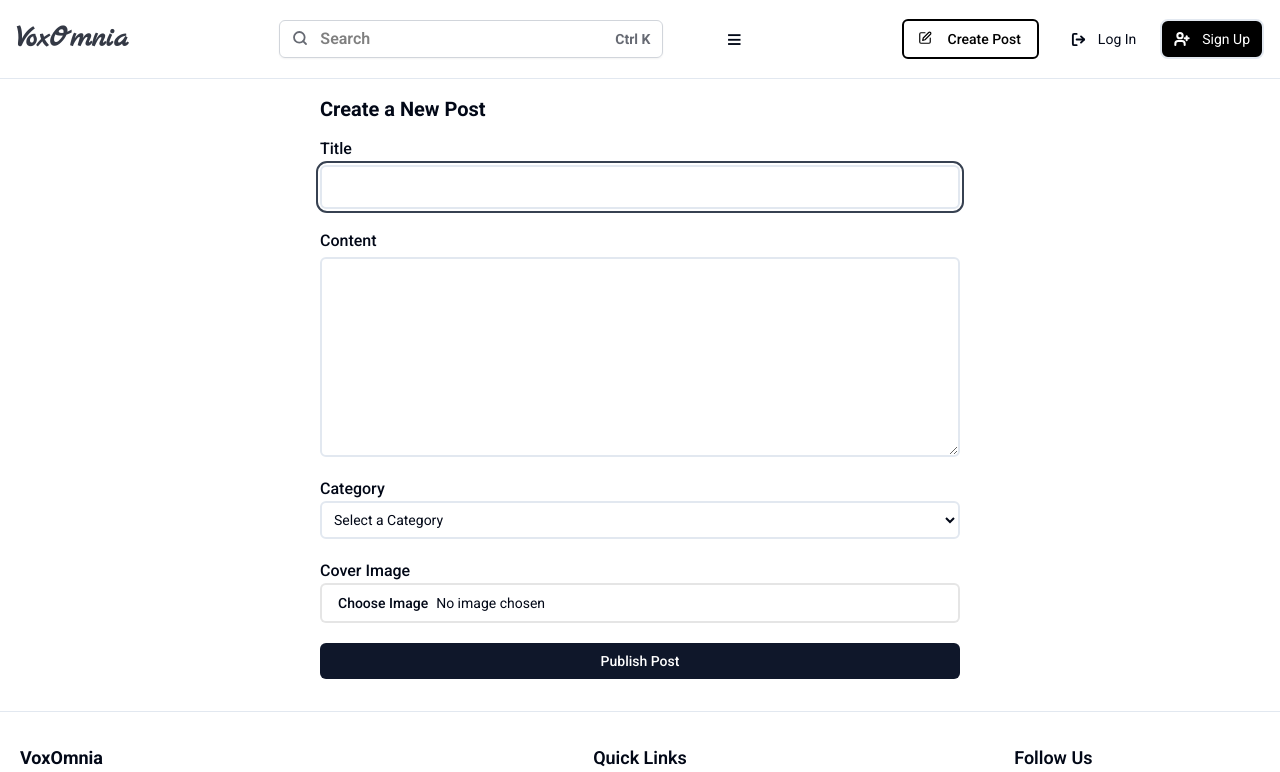
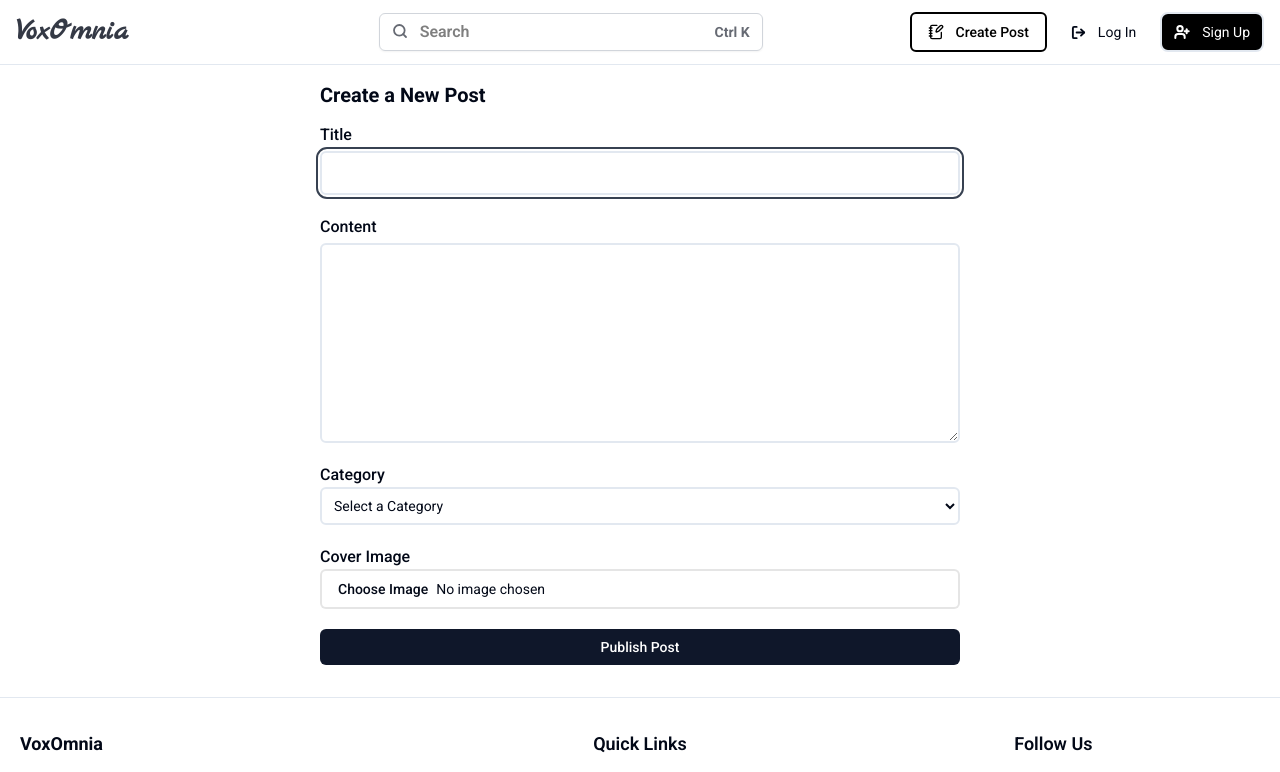
Before and after one commit to A-7amid/blog, a React (Vite) app: page /new in a window 1280 px wide. Shown: the top 772 px of the page. Built offline with nearby package versions, Linux system fonts and the light colour scheme; a web font is replaced by a local one.

Commit message:
Navbar design on mobile

```diff
--- a/src/Components/Navbar.jsx
+++ b/src/Components/Navbar.jsx
@@ -1,7 +1,14 @@
 import { useEffect, useRef, useState } from "react";
 import { Link } from "react-router-dom";
 import { usePosts } from "../context/posts.context";
-import { LogOut, Search, UserPlus, X } from "lucide-react";
+import {
+  AlignJustify,
+  LogOut,
+  NotebookPen,
+  Search,
+  UserPlus,
+  X,
+} from "lucide-react";
 import {
   Sheet,
   SheetContent,
@@ -10,9 +17,10 @@ import {
   SheetTitle,
   SheetTrigger,
 } from "@/components/ui/sheet";
+import { cn } from "../utils/clsx";
 
 const Navbar = () => {
-  const { searchPost, handleSearch } = usePosts();
+  const { handleSearch } = usePosts();
 
   const [isShown, setIsShown] = useState(false);
   const [inputValue, setInputValue] = useState("");
@@ -58,8 +66,7 @@ const Navbar = () => {
             VoxOmnia
           </h3>
         </Link>
-        <label className="relative select-none cursor-text sm:block hidden">
-          <div className="focus:outline-blue-600 px-3 justify-between sm:items-center sm:-mr-24 md:w-96 w-44 flex shadow-sm hover:shadow-md border border-gray-300 duration-300 outline-slate-300 mx-2 font-normal py-[6px] rounded-md">
+        <div className="focus:outline-blue-600 px-3 hidden justify-between sm:items-center sm:-mr-24 md:w-96 w-44 sm:flex shadow-sm hover:shadow-md border border-gray-300 duration-300 outline-slate-300 mx-2 font-normal py-[6px] rounded-md">
           <div className="flex items-cetner gap-x-1 flex-grow">
             <Search
               size={16}
@@ -87,99 +94,104 @@ const Navbar = () => {
             Ctrl K
           </span>
         </div>
-        </label>
 
-        {/* Phone Design */}
-        {/* <div className="flex w-full justify-end gap-x-5 sm:hidden"> */}
-          <Sheet>
-            <SheetTrigger>
-              <button className="flex items-center font-bold text-[160%] justify-center px-4 p-2 rounded-lg hover:bg-zinc-100 duration-100">
-                ≡
-              </button>
-            </SheetTrigger>
-            <SheetContent>
-              <SheetHeader>
-                <SheetTitle>Are you absolutely sure?</SheetTitle>
-                <SheetDescription>
-                  This action cannot be undone. This will permanently delete
-                  your account and remove your data from our servers.
-                </SheetDescription>
-              </SheetHeader>
-            </SheetContent>
-          </Sheet>
-        {/* </div> */}
-
-        <div className="w-[80%] hidden">
-          <MakePost />
-
-          <input
-            ref={searchInputRef}
-            value={searchPost}
-            onChange={handleSearch}
-            type="text"
-            placeholder="Search"
-            className="focus:outline-blue-600 md:w-96 w-44 shadow-sm hover:shadow-md border border-gray-300 duration-300 outline-slate-300 mx-2 font-normal px-3 py-[6px] rounded-md pl-10 placeholder-black placeholder-opacity-50 placeholder:font-semibold"
-          />
-        </div>
-        {/* End Phone Design */}
-        {/* items-center sm:translate-x-16 lg:translate-x-[220px] sm:block hidden */}
         <div className="hidden sm:flex gap-x-3">
           <div>
             <MakePost />
           </div>
-          {/* gap-x-4 justify-end lg:translate-x-[230px] lg:-mr-14 hidden sm:flex */}
           <div className="gap-x-3 hidden sm:flex">
-            <Link className="rounded-lg flex justify-center items-center px-3 gap-x-3 hover:bg-slate-100 duration-75">
+            <Link className="rounded-lg flex justify-center items-center px-3 gap-x-3 hover:bg-slate-100 duration-200 transition-all">
               <LogOut size={15} strokeWidth={3} />
               <span className="text-sm">Log In</span>
             </Link>
-            <Link className="border-2 gap-x-3 border-opacity-15 text-white bg-black rounded-lg flex justify-center items-center px-3 hover:bg-gray-900 duration-75">
+            <Link className="border-2 gap-x-3 border-opacity-15 text-white bg-black rounded-lg flex justify-center items-center px-3 hover:bg-gray-900 duration-200 transition-all">
               <UserPlus size={16} strokeWidth={3} />
               <span className="text-sm">Sign Up</span>
             </Link>
           </div>
         </div>
+
+        {/* Phone Design */}
+        <div className="flex w-full justify-end gap-x-5 sm:hidden">
+          <Sheet>
+            <SheetTrigger>
+              <button className="flex items-center font-bold justify-center px-2 p-1.5 rounded-sm hover:bg-zinc-200 transition-all duration-200">
+                <AlignJustify size={17} strokeWidth={3} />
+              </button>
+            </SheetTrigger>
+            <SheetContent className="w-[300px]">
+              <SheetHeader>
+                <SheetTitle className="font-extrabold text-3xl items-start flex opacity-80 marck-font">
+                  VoxOmnia
+                </SheetTitle>
+                <SheetDescription>
+                  <div className="focus:outline-blue-600 bg-gray-50 mt-2 px-3 justify-between sm:items-center w-full flex shadow-sm hover:shadow-md border border-gray-200 duration-300 outline-slate-300 font-normal py-2 rounded-md">
+                    <div className="flex items-cetner gap-x-1 flex-grow">
+                      <Search
+                        size={16}
+                        strokeWidth={2.7}
+                        className="opacity-60 mt-[3px] mr-2"
+                      />
+                      <input
+                        value={inputValue}
+                        ref={searchInputRef}
+                        onChange={handleInputChange}
+                        type="text"
+                        placeholder="Search"
+                        className="outline-none placeholder-black bg-gray-50 flex-grow placeholder-opacity-40 placeholder:font-bold"
+                      />
+                      {isShown && (
+                        <X
+                          size={15}
+                          strokeWidth={3}
+                          onClick={handleDelete}
+                          className="opacity-60 hover:opacity-100 cursor-pointer mt-1 mr-0.5"
+                        />
+                      )}
+                    </div>
+                    <span className="hidden md:flex opacity-60 font-bold text-sm">
+                      Ctrl K
+                    </span>
+                  </div>
+
+                  <div className="h-px bg-zinc-200 w-full my-4"></div>
+
+                  <div className="gap-x-3 flex text-black flex-col gap-2">
+                    <MakePost
+                      className={"bg-black/85 hover:bg-black/75 text-white"}
+                    />
+                    <Link className="rounded-lg border border-gray-200 flex justify-center items-center py-2 px-3 gap-x-3 hover:bg-neutral-100 duration-200 transition-all">
+                      <LogOut size={14} strokeWidth={3} />
+                      <span className="text-sm">Log In</span>
+                    </Link>
+                    <Link className="border-2 gap-x-3 border-opacity-15 py-2 text-white bg-black rounded-lg flex justify-center items-center px-3 hover:bg-neutral-900 duration-200 transition-all">
+                      <UserPlus size={16} strokeWidth={3} />
+                      <span className="text-sm">Sign Up</span>
+                    </Link>
+                  </div>
+                </SheetDescription>
+              </SheetHeader>
+            </SheetContent>
+          </Sheet>
+        </div>
+
+        {/* End Phone Design */}
       </div>
     </nav>
   );
 };
 
-const MakePost = () => {
-  const svgRef = useRef();
-
-  const hi = () => {
-    svgRef.current.style.stroke = "white";
-  };
-
-  const hi2 = () => {
-    svgRef.current.style.stroke = "black";
-  };
+const MakePost = ({ className }) => {
   return (
-    <Link to="/new" className="relative">
-      <svg
-        xmlns="http://www.w3.org/2000/svg"
-        width="24"
-        height="24"
-        viewBox="0 0 24 24"
-        fill="none"
-        stroke="currentColor"
-        strokeWidth="2"
-        strokeLinecap="round"
-        strokeLinejoin="round"
-        className="lucide lucide-square-pen mr-2 size-[14px] left-4 top-3 duration-200 transition-all absolute select-none stroke-black"
-        ref={svgRef}
+    <Link
+      to="/new"
+      className={cn(
+        "flex gap-3 justify-center items-center w-full lg:hover:underline font-medium px-4 py-2 duration-200 transition-all hover:no-underline text-sm rounded-md lg:hover:text-white lg:text-black border-black border-2 lg:bg-transparent lg:hover:bg-black ",
+        className
+      )}
     >
-        <path d="M12 3H5a2 2 0 0 0-2 2v14a2 2 0 0 0 2 2h14a2 2 0 0 0 2-2v-7"></path>
-        <path d="M18.375 2.625a2.121 2.121 0 1 1 3 3L12 15l-4 1 1-4Z"></path>
-      </svg>
-
-      <button
-        onMouseEnter={hi}
-        onMouseLeave={hi2}
-        className="flex lg:hover:underline font-medium px-4 py-2 pl-11 duration-200 transition-all hover:no-underline text-sm mr-2 rounded-md lg:hover:text-white lg:text-black border-black border-2 lg:bg-transparent lg:hover:bg-black "
-      >
+      <NotebookPen size={16} />
       Create Post
-      </button>
     </Link>
   );
 };
--- a/src/routes/NewPost.jsx
+++ b/src/routes/NewPost.jsx
@@ -112,22 +112,28 @@ const NewPost = () => {
           />
         </div>
 
-        <label htmlFor="" className="flex flex-col pt-5 gap-y-1">
-          <span className="text-md font-medium">Content</span>
+        <div className="flex flex-col pt-5 gap-y-1">
+          <label htmlFor="content" className="text-md font-medium">
+            Content
+          </label>
           <textarea
+            required
+            id="content"
             type="text"
-            required
             name="content"
             className="min-h-[200px] max-h-[800px] border-2 px-3 rounded-md py-2 focus:outline-offset-4 focus:outline-gray-700 focus:outline-1"
           />
-        </label>
+        </div>
 
         <div className="flex flex-col">
-          <label htmlFor="" className="mt-5 font-medium text-md">
+          <label htmlFor="category" className="mt-5 font-medium text-md">
             Category
           </label>
 
-          <select className="border-2 bg-transparent px-2 rounded-md py-2 text-sm">
+          <select
+            id="category"
+            className="border-2 bg-transparent px-2 rounded-md py-2 text-sm"
+          >
             <option value="" hidden required>
               Select a Category
             </option>
@@ -139,9 +145,7 @@ const NewPost = () => {
         </div>
 
         <div className="flex flex-col mt-5">
-          <label htmlFor="" className="font-medium text-md">
-            Cover Image
-          </label>
+          <label className="font-medium text-md">Cover Image</label>
 
           <div
             {...getRootProps({ style })}
```
Also changed, not shown: src/Components/ui/sheet.jsx (+11 -11 lines). Lines whose indentation alone changed are shown as unchanged.
